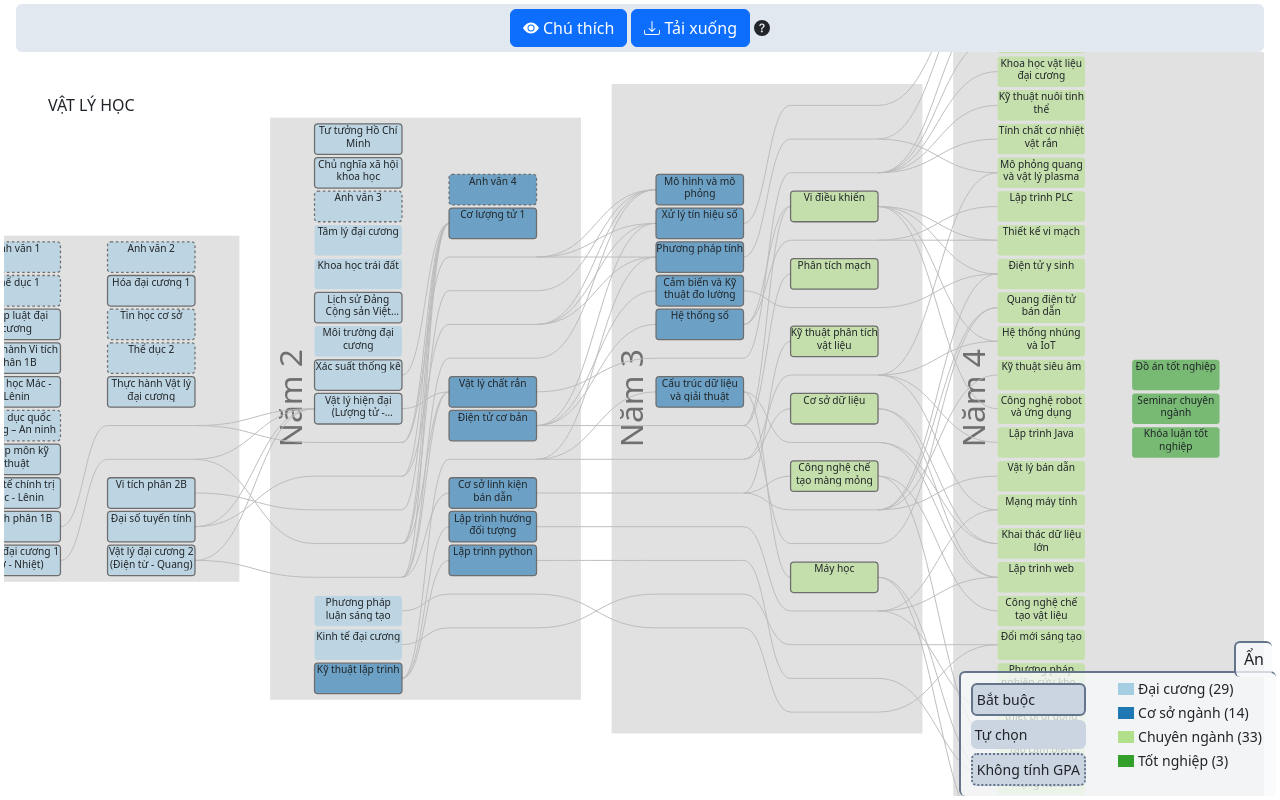
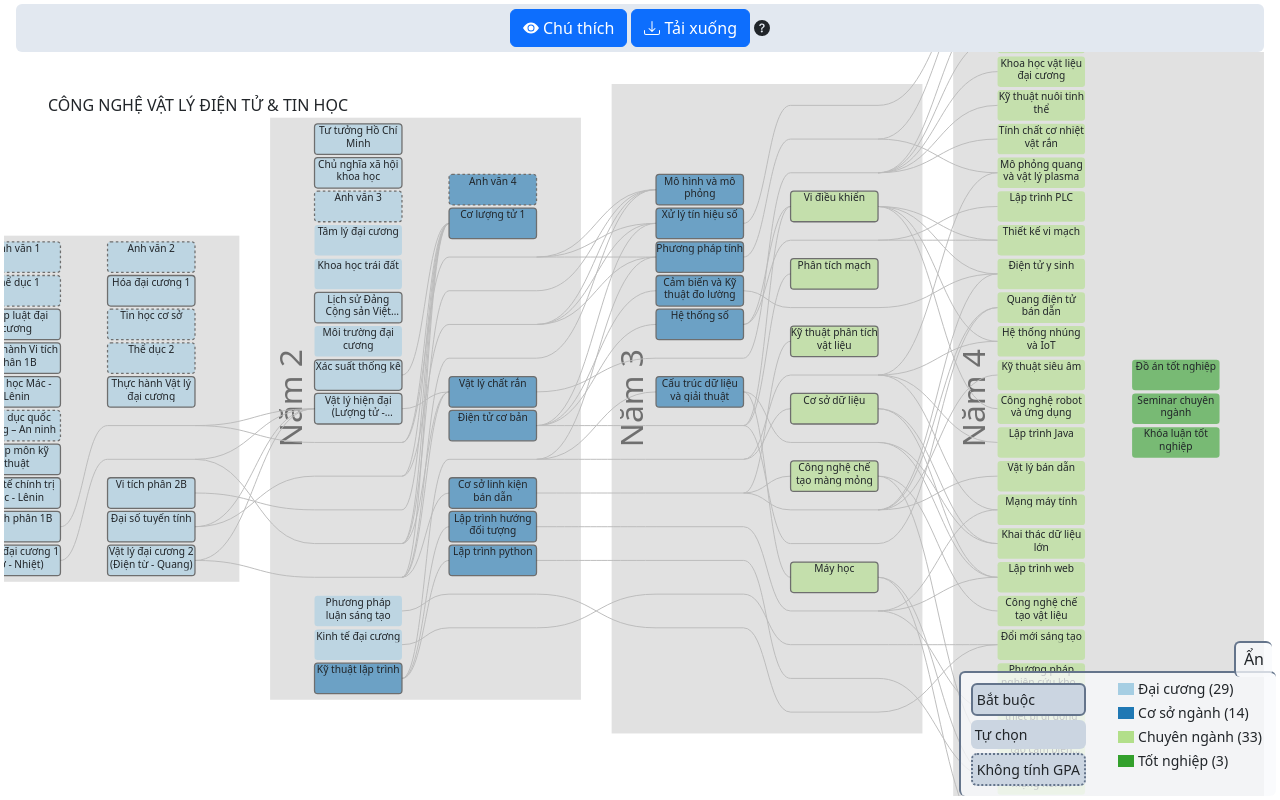
Before and after one commit to VNUHCM-Phys-CS/cvd-course-net, a plain HTML site: page index.html in a window 1280 px wide. Drawn offline with nearby package versions, Linux system fonts and the light colour scheme.

Commit message:
Update index.html

```diff
--- a/index.html
+++ b/index.html
@@ -159,7 +159,7 @@
             </div>
         </div>
         <div class="absolute left-12 top-24" id="specialTitle">
-            <p class="h6">VẬT LÝ HỌC</h1>
+            <p class="h6">CÔNG NGHỆ VẬT LÝ ĐIỆN TỬ & TIN HỌC</h1>
             <p class="h4 detail"></h1>
         </div>
         <div id="modalfilter" class="modal" tabindex="-1">
```
